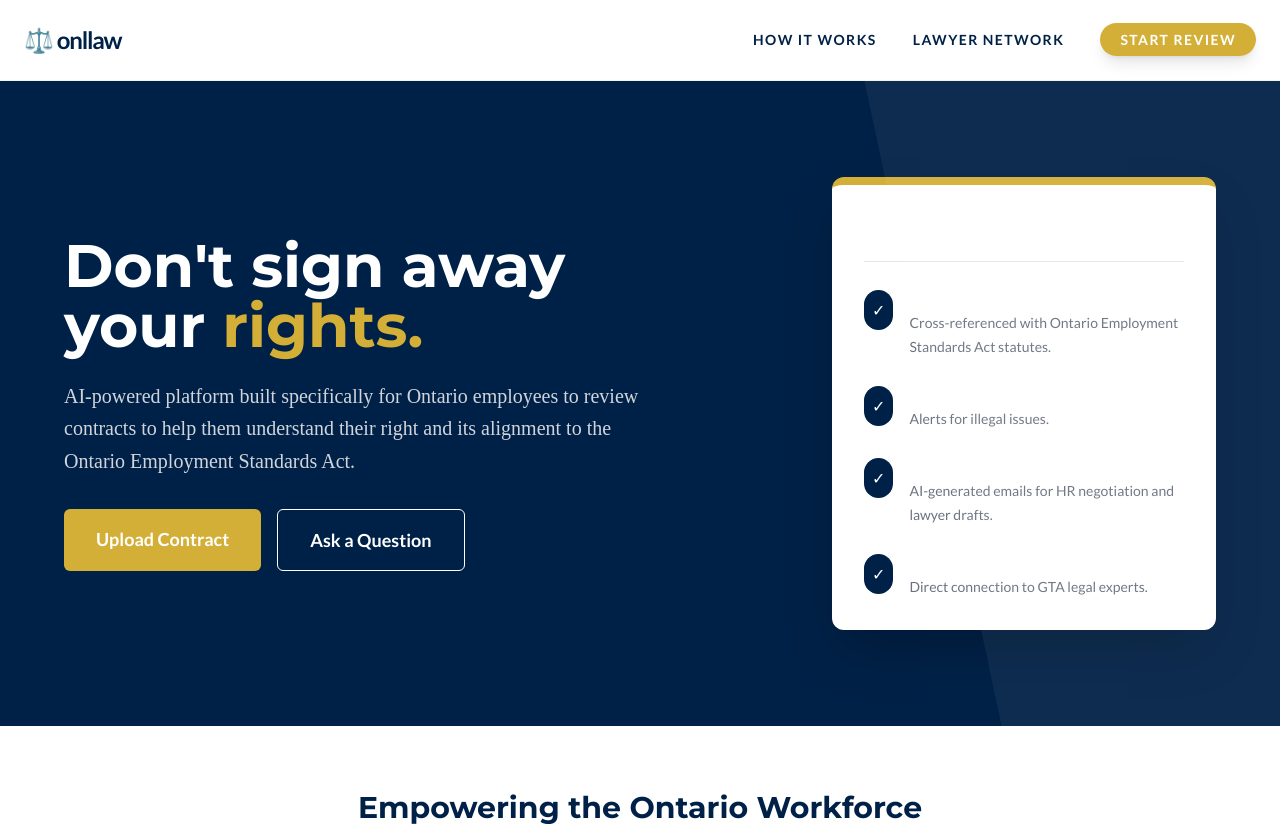
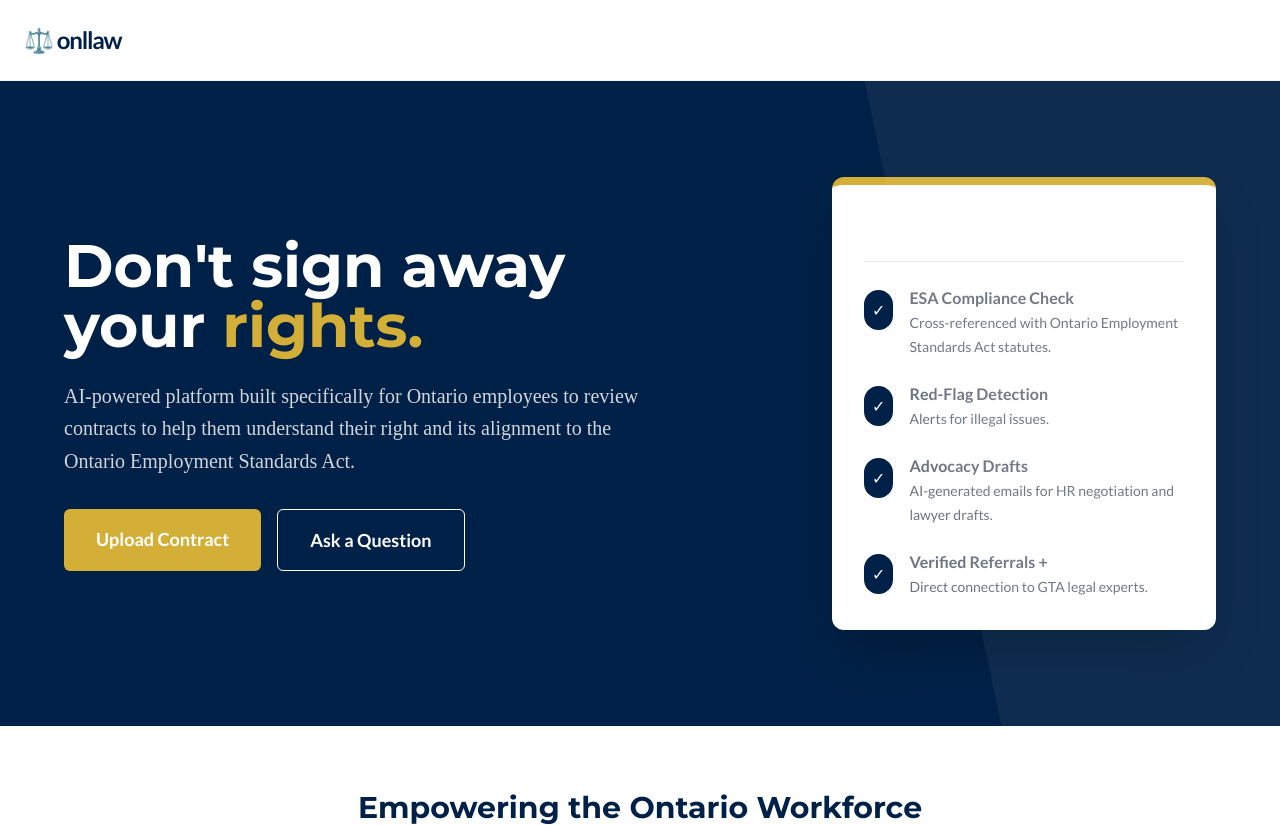
Before and after one commit to edimaudo/onllaw, a FastAPI app: page / in a window 1280 px wide. Shown: the top 825 px of the page. Run offline with FastAPI, Linux system fonts and the light colour scheme; some libraries are stand-ins or nearby versions; some web fonts are replaced.

Commit message:
Update index.html

```diff
--- a/templates/index.html
+++ b/templates/index.html
@@ -28,11 +28,13 @@
         <div class="text-2xl font-bold tracking-tighter text-navy flex items-center">
             <span class="text-gold mr-1">⚖️</span> onllaw
         </div>
+        <!---
         <div class="space-x-8 font-semibold text-sm uppercase tracking-widest">
             <a href="#features" class="hover:text-gold">How it Works</a>
             <a href="#" class="hover:text-gold">Lawyer Network</a>
             <a href="/audit" class="px-5 py-2 btn-gold rounded-full shadow-lg">Start Review</a>
         </div>
+        --->
     </nav>
 
     <header class="bg-navy text-white py-24 px-6 relative overflow-hidden">
@@ -46,7 +48,7 @@
                 </p>
                 <div class="flex space-x-4">
                     <a href="/audit" class="px-8 py-4 btn-gold text-navy font-bold rounded-md text-lg">Upload Contract</a>
-                    <a href="/qa" class="px-8 py-4 border border-white hover:bg-white hover:text-navy font-bold rounded-md text-lg transition">Ask a Question</a>
+                    <a href="/qa" class="px-8 py-4 border border-white  hover:text-navy font-bold rounded-md text-lg transition">Ask a Question</a> <!---hover:bg-white ---->
                 </div>
             </div>
 
@@ -57,28 +59,28 @@
                         <li class="flex items-start">
                             <span class="bg-navy text-white rounded-full p-2 mr-4 mt-1">✓</span>
                             <div>
-                                <strong class="block">ESA Compliance Check</strong>
+                                <strong class="block text-gray-500">ESA Compliance Check</strong>
                                 <span class="text-sm text-gray-500">Cross-referenced with Ontario Employment Standards Act statutes.</span>
                             </div>
                         </li>
                         <li class="flex items-start">
                             <span class="bg-navy text-white rounded-full p-2 mr-4 mt-1">✓</span>
                             <div>
-                                <strong class="block">Red-Flag Detection</strong>
+                                <strong class="block text-gray-500">Red-Flag Detection</strong>
                                 <span class="text-sm text-gray-500">Alerts for illegal issues.</span>
                             </div>
                         </li>
                         <li class="flex items-start">
                             <span class="bg-navy text-white rounded-full p-2 mr-4 mt-1">✓</span>
                             <div>
-                                <strong class="block">Advocacy Drafts</strong>
+                                <strong class="block text-gray-500">Advocacy Drafts</strong>
                                 <span class="text-sm text-gray-500">AI-generated emails for HR negotiation and lawyer drafts.</span>
                             </div>
                         </li>
                         <li class="flex items-start">
                             <span class="bg-navy text-white rounded-full p-2 mr-4 mt-1">✓</span>
                             <div>
-                                <strong class="block">Verified Referrals + </strong>
+                                <strong class="block text-gray-500">Verified Referrals + </strong>
                                 <span class="text-sm text-gray-500">Direct connection to GTA legal experts.</span>
                             </div>
                         </li>
```
